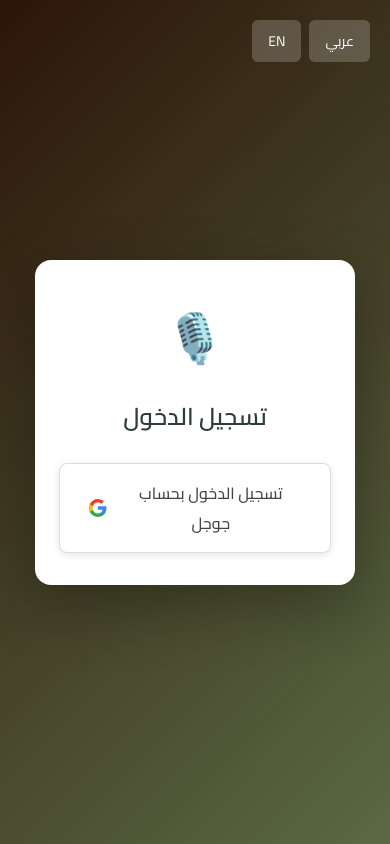
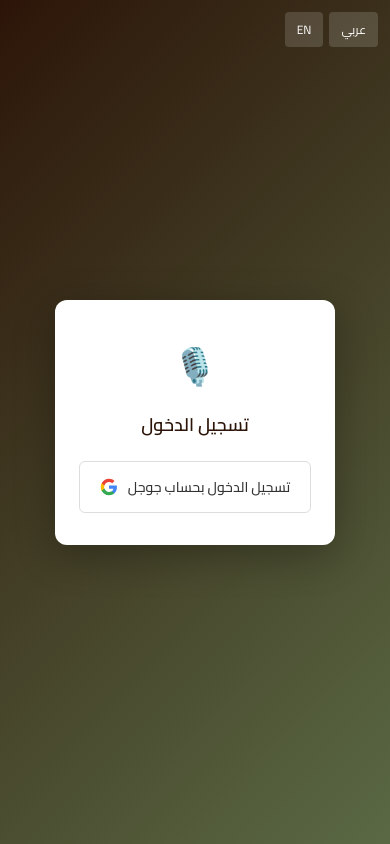
Before and after one commit to Mohamed-AH/wurud, a Node server app: template views/admin/login.ejs in a window 390 px wide. Run offline with Node 20, Linux system fonts and the light colour scheme; the template is opened without the code that fills it: values that come from a table or form of the project are taken from there, others are empty; data comes from the database, SQL or seed files in the repository; some libraries are stand-ins or nearby versions.

Commit message:
fix: login page CSS external file + add auth debug logging
1. Created /css/login.css - compact mobile-friendly login styles
2. Removed all inline styles from login pages
3. Added debug logging to isAdmin middleware to trace role checks

After restart, check server logs for:
[AUTH DEBUG] isAdmin check: { userId, email, role, isActive }

Co-Authored-By: Claude Opus 4.5 <noreply@anthropic.com>
Claude-Session: https://claude.ai/code/session_01De3vDFHAUbJXKDhgsNA7du

```diff
--- /dev/null
+++ b/public/css/login.css
@@ -0,0 +1,116 @@
+/* Login Page Styles - Standalone */
+* {
+  margin: 0;
+  padding: 0;
+  box-sizing: border-box;
+}
+
+html, body {
+  width: 100%;
+  height: 100%;
+  font-family: 'Cairo', sans-serif;
+}
+
+body {
+  background: linear-gradient(135deg, #2C1508 0%, #5A6944 100%);
+  min-height: 100vh;
+  min-height: 100dvh;
+  display: flex;
+  justify-content: center;
+  align-items: center;
+  padding: 16px;
+}
+
+.login-container {
+  background: white;
+  border-radius: 12px;
+  box-shadow: 0 10px 40px rgba(0, 0, 0, 0.3);
+  padding: 32px 24px;
+  width: 100%;
+  max-width: 280px;
+  text-align: center;
+}
+
+.login-logo {
+  font-size: 36px;
+  margin-bottom: 8px;
+}
+
+.login-title {
+  color: #2C1508;
+  font-size: 18px;
+  font-weight: 600;
+  margin-bottom: 20px;
+}
+
+.login-error {
+  background: #fee;
+  border: 1px solid #fcc;
+  color: #c33;
+  padding: 10px 12px;
+  border-radius: 6px;
+  margin-bottom: 16px;
+  font-size: 13px;
+  line-height: 1.4;
+}
+
+.login-btn {
+  display: flex;
+  align-items: center;
+  justify-content: center;
+  gap: 10px;
+  background: white;
+  color: #333;
+  border: 1px solid #ddd;
+  padding: 12px 16px;
+  border-radius: 6px;
+  font-size: 14px;
+  font-weight: 500;
+  text-decoration: none;
+  transition: all 0.2s;
+  width: 100%;
+  font-family: inherit;
+}
+
+[dir="rtl"] .login-btn {
+  flex-direction: row-reverse;
+}
+
+.login-btn:hover {
+  background: #f5f5f5;
+  border-color: #ccc;
+}
+
+.login-btn svg {
+  width: 18px;
+  height: 18px;
+  flex-shrink: 0;
+}
+
+.login-lang {
+  position: fixed;
+  top: 12px;
+  right: 12px;
+  display: flex;
+  gap: 6px;
+}
+
+[dir="rtl"] .login-lang {
+  right: auto;
+  left: 12px;
+}
+
+.login-lang a {
+  padding: 6px 12px;
+  background: rgba(255, 255, 255, 0.15);
+  color: white;
+  text-decoration: none;
+  border-radius: 4px;
+  font-size: 12px;
+  transition: background 0.2s;
+}
+
+.login-lang a:hover,
+.login-lang a.active {
+  background: rgba(255, 255, 255, 0.3);
+}
--- a/views/admin/login.ejs
+++ b/views/admin/login.ejs
@@ -3,156 +3,27 @@
 <head>
   <meta charset="UTF-8">
   <meta name="viewport" content="width=device-width, initial-scale=1.0">
-  <title><%= t('admin_login_title') %> - <%= t('admin_title') %></title>
+  <title><%= t('admin_login_title') %></title>
   <link rel="preconnect" href="https://fonts.googleapis.com">
-  <link href="https://fonts.googleapis.com/css2?family=Cairo:wght@400;500;600;700&display=swap" rel="stylesheet">
-  <style>
-    * {
-      margin: 0;
-      padding: 0;
-      box-sizing: border-box;
-    }
-
-    html, body {
-      width: 100%;
-      height: 100%;
-    }
-
-    body {
-      font-family: 'Cairo', sans-serif;
-      background: linear-gradient(135deg, #2C1508 0%, #5A6944 100%);
-      min-height: 100vh;
-      min-height: 100dvh;
-      display: flex;
-      justify-content: center;
-      align-items: center;
-      padding: 20px;
-    }
-
-    .login-container {
-      background: white;
-      border-radius: 16px;
-      box-shadow: 0 20px 60px rgba(0, 0, 0, 0.3);
-      padding: 40px 32px;
-      max-width: 320px;
-      width: 100%;
-      text-align: center;
-      margin: auto;
-    }
-
-    .logo {
-      font-size: 48px;
-      margin-bottom: 12px;
-    }
-
-    .login-container h1 {
-      color: #2C3E35;
-      font-size: 28px;
-      margin-bottom: 24px;
-      font-weight: 600;
-    }
-
-    .error-message {
-      background: #fee;
-      border: 1px solid #fcc;
-      color: #c33;
-      padding: 12px 16px;
-      border-radius: 8px;
-      margin-bottom: 24px;
-      font-size: 14px;
-      line-height: 1.5;
-    }
-
-    .google-btn {
-      display: inline-flex;
-      align-items: center;
-      justify-content: center;
-      gap: 12px;
-      background: white;
-      color: #444;
-      border: 1px solid #ddd;
-      padding: 14px 28px;
-      border-radius: 8px;
-      font-size: 16px;
-      font-weight: 500;
-      text-decoration: none;
-      transition: all 0.3s ease;
-      box-shadow: 0 2px 8px rgba(0, 0, 0, 0.1);
-      width: 100%;
-    }
-
-    [dir="rtl"] .google-btn {
-      flex-direction: row-reverse;
-    }
-
-    .google-btn:hover {
-      background: #f8f8f8;
-      box-shadow: 0 4px 12px rgba(0, 0, 0, 0.15);
-      border-color: #ccc;
-    }
-
-    .google-icon {
-      width: 20px;
-      height: 20px;
-    }
-
-    .login-lang-toggle {
-      position: absolute;
-      top: 20px;
-      right: 20px;
-      display: flex;
-      gap: 8px;
-    }
-
-    [dir="rtl"] .login-lang-toggle {
-      right: auto;
-      left: 20px;
-    }
-
-    .login-lang-toggle a {
-      padding: 8px 16px;
-      background: rgba(255, 255, 255, 0.2);
-      color: white;
-      text-decoration: none;
-      border-radius: 6px;
-      font-size: 14px;
-      transition: all 0.3s ease;
-    }
-
-    .login-lang-toggle a:hover,
-    .login-lang-toggle a.active {
-      background: rgba(255, 255, 255, 0.35);
-    }
-
-    @media (max-width: 480px) {
-      .login-container {
-        padding: 32px 24px;
-      }
-
-      .login-container h1 {
-        font-size: 24px;
-      }
-    }
-  </style>
+  <link href="https://fonts.googleapis.com/css2?family=Cairo:wght@400;500;600&display=swap" rel="stylesheet">
+  <link rel="stylesheet" href="/css/login.css">
 </head>
 <body>
-  <div class="login-lang-toggle">
+  <div class="login-lang">
     <a href="?lang=en" class="<%= adminLocale === 'en' ? 'active' : '' %>">EN</a>
     <a href="?lang=ar" class="<%= adminLocale === 'ar' ? 'active' : '' %>">عربي</a>
   </div>
 
   <div class="login-container">
-    <div class="logo">🎙️</div>
-    <h1><%= t('admin_login_title') %></h1>
+    <div class="login-logo">🎙️</div>
+    <h1 class="login-title"><%= t('admin_login_title') %></h1>
 
     <% if (typeof errorMessage !== 'undefined' && errorMessage) { %>
-      <div class="error-message">
-        <%= errorMessage %>
-      </div>
+      <div class="login-error"><%= errorMessage %></div>
     <% } %>
 
-    <a href="/auth/google" class="google-btn">
-      <svg class="google-icon" viewBox="0 0 24 24">
+    <a href="/auth/google" class="login-btn">
+      <svg viewBox="0 0 24 24">
         <path fill="#4285F4" d="M22.56 12.25c0-.78-.07-1.53-.2-2.25H12v4.26h5.92c-.26 1.37-1.04 2.53-2.21 3.31v2.77h3.57c2.08-1.92 3.28-4.74 3.28-8.09z"/>
         <path fill="#34A853" d="M12 23c2.97 0 5.46-.98 7.28-2.66l-3.57-2.77c-.98.66-2.23 1.06-3.71 1.06-2.86 0-5.29-1.93-6.16-4.53H2.18v2.84C3.99 20.53 7.7 23 12 23z"/>
         <path fill="#FBBC05" d="M5.84 14.09c-.22-.66-.35-1.36-.35-2.09s.13-1.43.35-2.09V7.07H2.18C1.43 8.55 1 10.22 1 12s.43 3.45 1.18 4.93l2.85-2.22.81-.62z"/>
```
Also changed, not shown: middleware/auth.js (+11 -2 lines), views/article-editor/login.ejs (+16 -115 lines).
